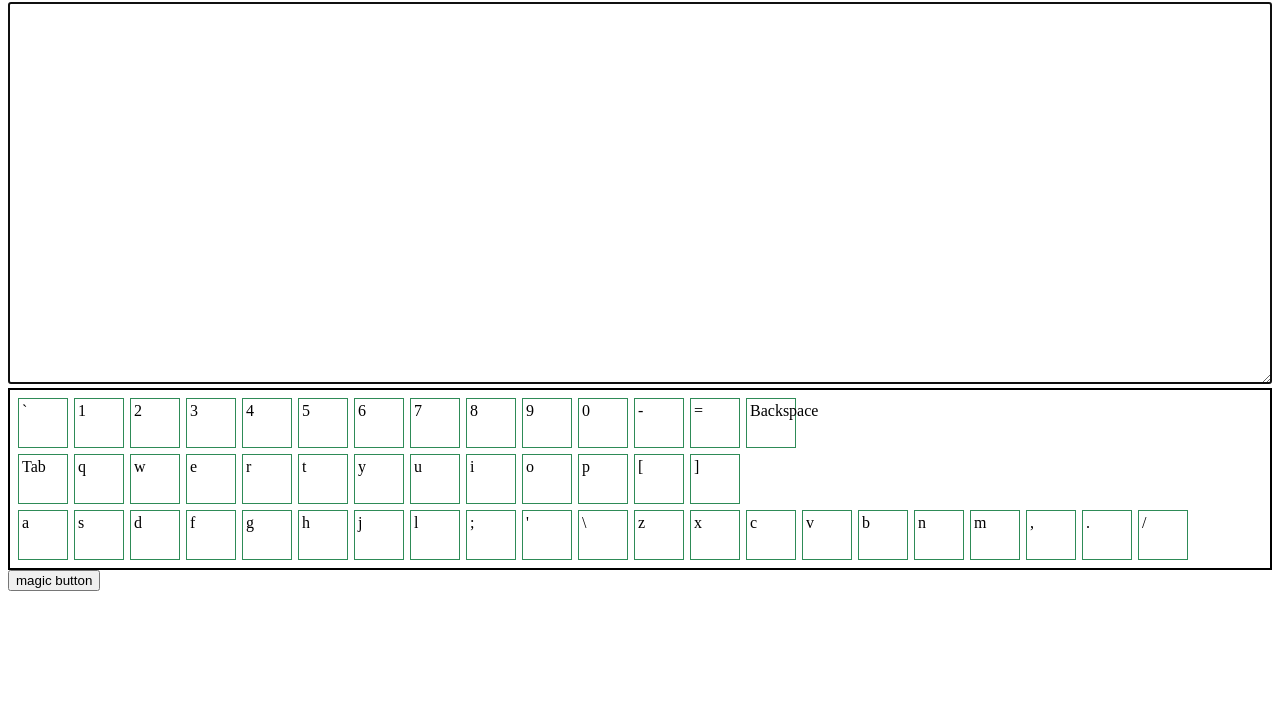
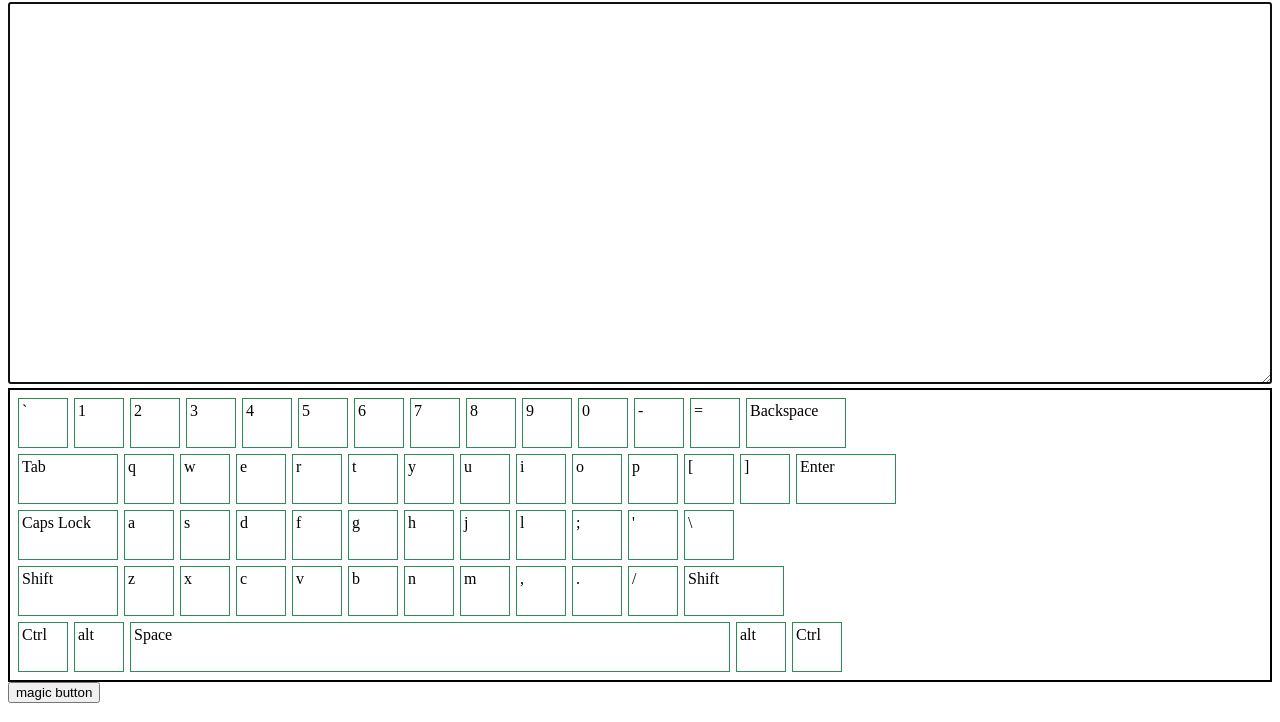
Before and after one commit to YuriiBoltukov/virtual-keyboard, a plain HTML site: page index.html in a window 1280 px wide. Shown: the part 78-800 px from the top of the page. Drawn offline with Linux system fonts and the light colour scheme.

Commit message:
feat:keyboard markup

```diff
--- a/index.js
+++ b/index.js
@@ -1,11 +1,11 @@
 /**
- * The array that contains the codes of numbers and letters of the keyboard
+ * The array that contains the codes of symbols of the keyboard
  * @type {number[]} // UTF-16
  */
 let keyCodes = [
-    96,49,50,51,52,53,54,55,56,57,48,45,61,8,9,113,119,101,114,116,121,117,105,111,112,91,93,97,115,
-    100,102,103,104,106,108,59,39,92,122,120,99,118,98,110,
-    109,44,46,47,];
+    96,49,50,51,52,53,54,55,56,57,48,45,61,8,9,113,119,101,114,116,121,117,105,111,112,91,93,13,20,97,115,
+    100,102,103,104,106,108,59,39,92,16,122,120,99,118,98,110,
+    109,44,46,47,16,17,18,32,18,17];
 /**
  * instance of textarea
  * @type {Element}
@@ -19,13 +19,20 @@ function createMarkup(){
     let markup = '';
     for (let i = 0; i < keyCodes.length; i++){
         let textContent = '';
-        if (i === 14 || i === 27) {
+        let classes = '';
+        if (i === 14 || i === 28 || i === 40 || i === 52) {
             markup += '<div class="clearfix"></div>';
         }
-        if (keyCodes[i] === 9) {textContent = 'Tab';}
-        else if (keyCodes[i] === 8) {textContent = 'Backspace';}
+        if (keyCodes[i] === 9) {textContent = 'Tab';classes = 'wide';}
+        else if (keyCodes[i] === 8) {textContent = 'Backspace'; classes = 'wide';}
+        else if (keyCodes[i] === 13) {textContent = 'Enter';classes = 'wide';}
+        else if (keyCodes[i] === 20) {textContent = 'Caps Lock'; classes = 'wide';}
+        else if (keyCodes[i] === 16) {textContent = 'Shift';classes = 'wide';}
+        else if (keyCodes[i] === 17) {textContent = 'Ctrl';}
+        else if (keyCodes[i] === 18) {textContent = 'alt';}
+        else if (keyCodes[i] === 32) {textContent = 'Space';classes = 'full';}
         else {textContent = String.fromCharCode(keyCodes[i]);}
-        markup += `<div class="k-key" data-code=${keyCodes[i]}>${textContent}</div>`;
+        markup += `<div class="k-key ${classes}" data-code=${keyCodes[i]}>${textContent}</div>`;
     }
     document.querySelector('#keyboard').innerHTML = markup;
 }
--- a/style.css
+++ b/style.css
@@ -21,6 +21,12 @@
     padding: 3px;
     float: left;
 }
+.wide {
+    width: 100px;
+}
+.full {
+    width: 600px;
+}
 .active {
     background: aquamarine;
 }
```
